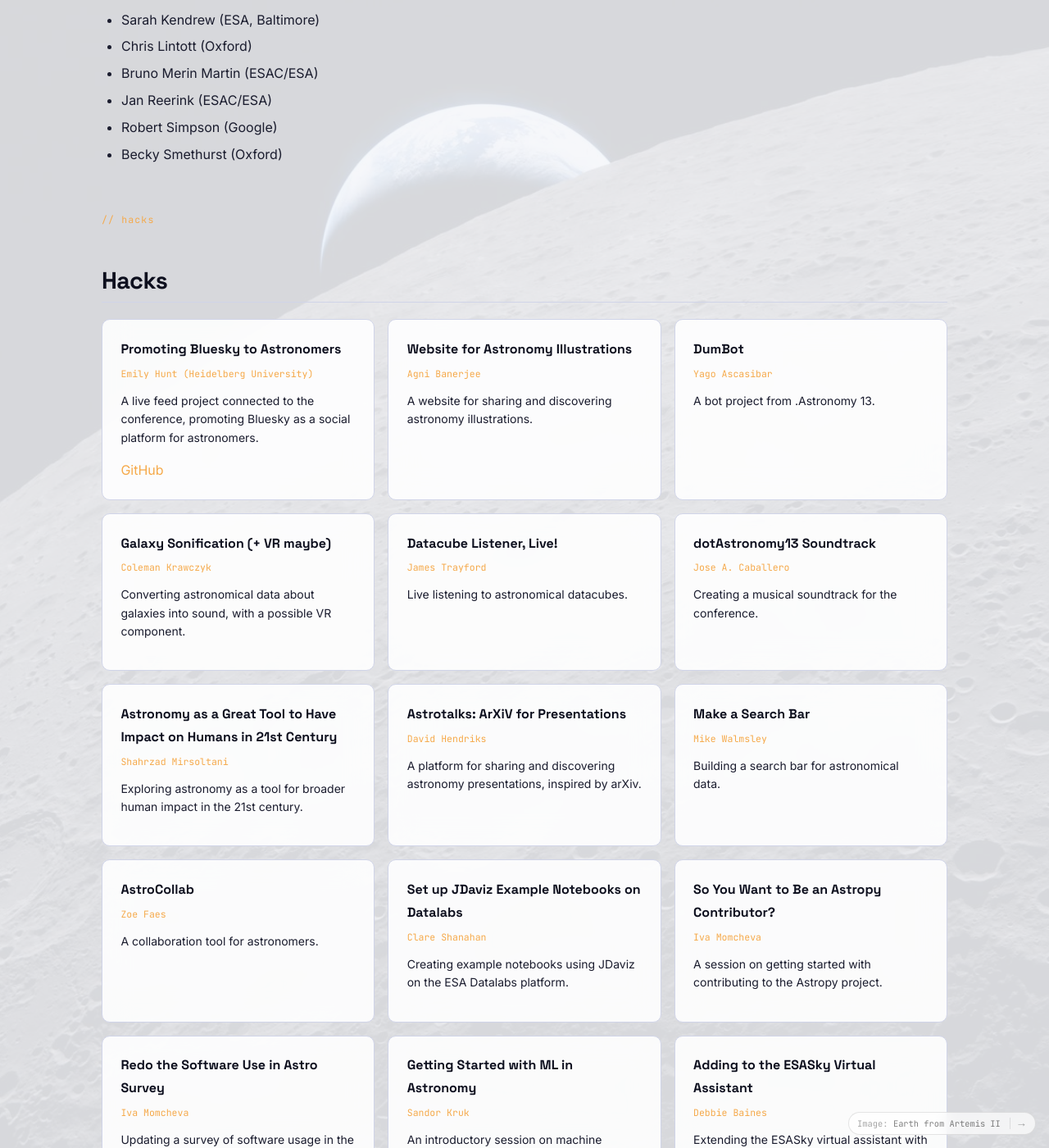
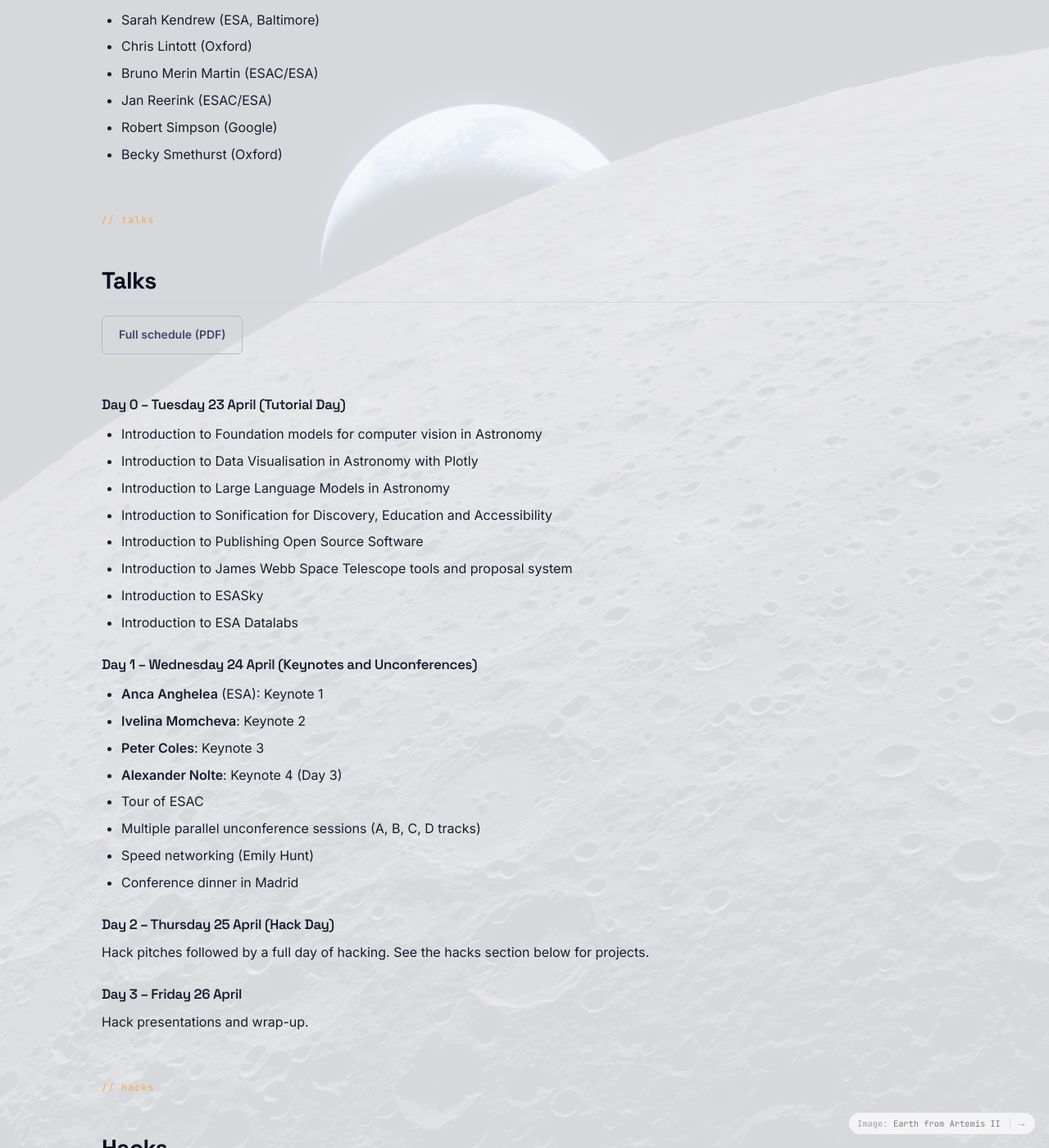
Before and after one commit to dotastro/dotastrosite, a Jekyll site: the page built from events/thirteen/index.md, in a window 1280 px wide and 1400 px high, scrolled down 863 px. Shown: the whole window at 82% size. Built offline with Jekyll 4.4.1, drawn with Linux system fonts in a browser that asks for light colours; some of the changed text lies outside the part shown.

Commit message:
.Astronomy 13: add full talks section from schedule PDF -- 4 keynotes (Anghelea, Momcheva, Coles, Nolte), Day 0 tutorials, unconferences; host schedule PDF

```diff
--- a/events/thirteen/index.md
+++ b/events/thirteen/index.md
@@ -15,9 +15,10 @@ title: ".Astronomy 13, Madrid, 2024"
 
 <nav class="event-page-nav" aria-label="Jump to section">
   <a href="#organisers">Organisers</a>
+  <a href="#talks">Talks</a>
   <a href="#hacks">Hacks</a>
+  <a href="#participants">Participants</a>
   <a href="#links">Links</a>
-  <a href="#participants">Participants</a>
 </nav>
 
 
@@ -32,6 +33,41 @@ title: ".Astronomy 13, Madrid, 2024"
 - Jan Reerink (ESAC/ESA)
 - Robert Simpson (Google)
 - Becky Smethurst (Oxford)
+
+<span class="section-label">// talks</span>
+## Talks {#talks}
+
+<a href="{{ site.baseurl }}/assets/talks/thirteen/dotAstronomy13_schedule.pdf" class="btn btn-outline btn-sm" target="_blank" rel="noopener" style="margin-bottom:1.5rem">Full schedule (PDF)</a>
+
+### Day 0 -- Tuesday 23 April (Tutorial Day)
+
+- Introduction to Foundation models for computer vision in Astronomy
+- Introduction to Data Visualisation in Astronomy with Plotly
+- Introduction to Large Language Models in Astronomy
+- Introduction to Sonification for Discovery, Education and Accessibility
+- Introduction to Publishing Open Source Software
+- Introduction to James Webb Space Telescope tools and proposal system
+- Introduction to ESASky
+- Introduction to ESA Datalabs
+
+### Day 1 -- Wednesday 24 April (Keynotes and Unconferences)
+
+- **Anca Anghelea** (ESA): Keynote 1
+- **Ivelina Momcheva**: Keynote 2
+- **Peter Coles**: Keynote 3
+- **Alexander Nolte**: Keynote 4 (Day 3)
+- Tour of ESAC
+- Multiple parallel unconference sessions (A, B, C, D tracks)
+- Speed networking (Emily Hunt)
+- Conference dinner in Madrid
+
+### Day 2 -- Thursday 25 April (Hack Day)
+
+Hack pitches followed by a full day of hacking. See the hacks section below for projects.
+
+### Day 3 -- Friday 26 April
+
+Hack presentations and wrap-up.
 
 <span class="section-label">// hacks</span>
 ## Hacks {#hacks}
```
Also changed, not shown: assets/js/search-index.json, 1 other file.
